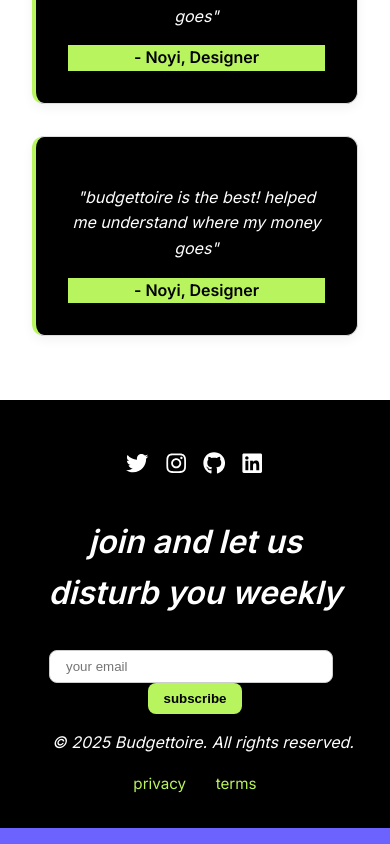
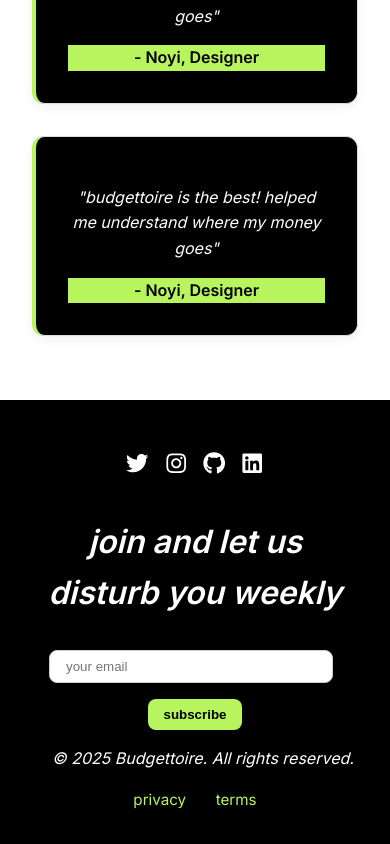
Before and after one commit to kattyd/budgettoire, a React (Vite) app: page / in a window 390 px wide. Shown: the part 3175-4019 px from the top of the page. Built offline with nearby package versions, Linux system fonts and the light colour scheme; no server answers.

Commit message:
adjusted footer button margin in mobile view

```diff
--- a/src/components/Footer.module.css
+++ b/src/components/Footer.module.css
@@ -63,3 +63,9 @@
     font-size: 1rem;
     padding-left: 1rem;
 }
+
+@media (max-width: 768px) {
+    .newsletter button {
+        margin-top: 1rem;
+    }
+}
```
